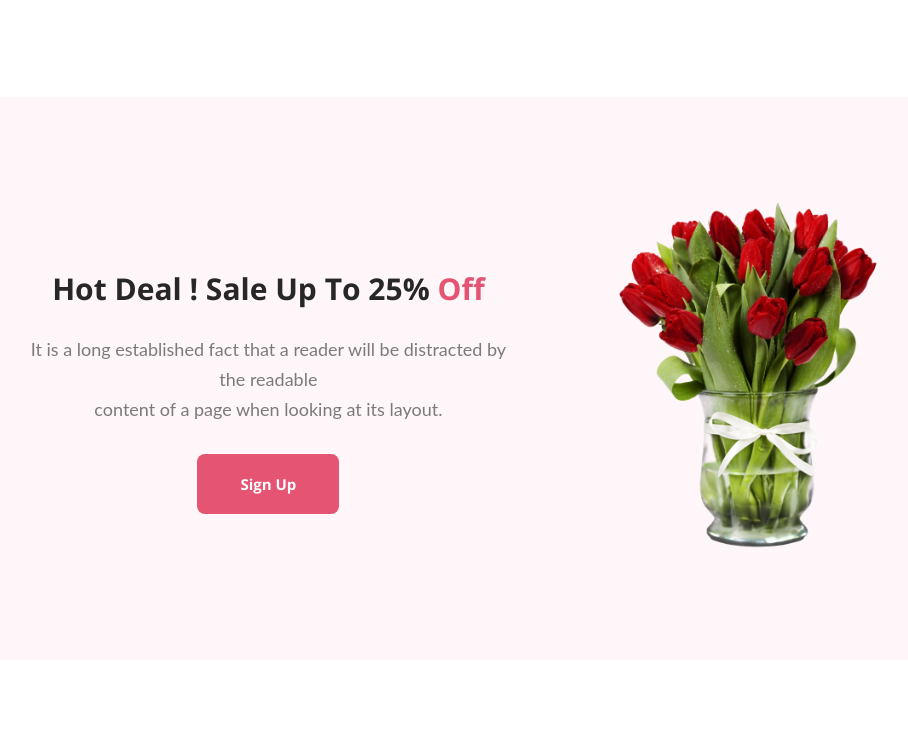
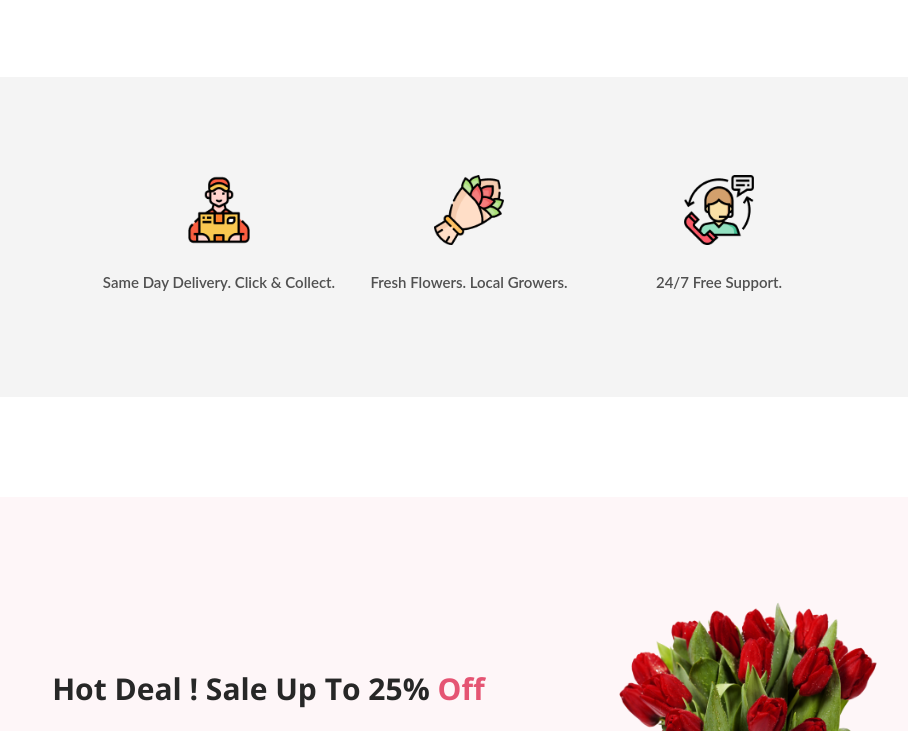
Before and after one commit to pretom97/Programming-Hero-Assignment-1, a plain HTML site: page index.html in a window 1280 px wide. Shown: the part 1248-1979 px from the top of the page, without its empty margins (186-1094 px from the left). Drawn offline with nearby package versions, Linux system fonts and the light colour scheme.

Commit message:
optional and footer done

```diff
--- a/index.html
+++ b/index.html
@@ -81,6 +81,32 @@
           </div>
         </div>
       </section>
+      <section class="optional">
+        <div class="div-insede-optional">
+          <img
+            class="image-inside-div-optional"
+            src="Flower-Asset/Group 57.png"
+            alt="duty image"
+          />
+          <p class="optional-descrition">Same Day Delivery. Click & Collect.</p>
+        </div>
+        <div class="div-insede-optional">
+          <img
+            class="image-inside-div-optional"
+            src="Flower-Asset/Group 58.png"
+            alt="duty image"
+          />
+          <p class="optional-descrition">Fresh Flowers. Local Growers.</p>
+        </div>
+        <div class="div-insede-optional">
+          <img
+            class="image-inside-div-optional"
+            src="Flower-Asset/Group 59.png"
+            alt="duty image"
+          />
+          <p class="optional-descrition">24/7 Free Support.</p>
+        </div>
+      </section>
       <section class="Hot-Deal">
         <div class="hot-deal-writings">
           <h2 class="hot-deal-tittle">
@@ -144,14 +170,15 @@
         </div>
       </section>
     </main>
-    <footer>
+    <footer class="foot">
       <div class="footer-tittle">
         <h2><span class="span-color">Flower</span>Shop</h2>
       </div>
       <div class="footer-description">
         <p>
           It is a long established fact that a reader will be distracted by the
-          readable content of a page when looking at its layout.
+          readable <br />
+          content of a page when looking at its layout.
         </p>
       </div>
       <div class="copy-right">
--- a/styles/shop.css
+++ b/styles/shop.css
@@ -105,7 +105,6 @@ a:active {
   align-items: center;
   align-content: center;
   max-width: 1200px;
-  /* padding-left: 250px; */
   margin: auto;
   gap: 20px;
 }
@@ -125,10 +124,6 @@ a:active {
   border-radius: 300px 300px 0px 0px;
   width: 300px;
   height: 370px;
-  /* align-items: center; */
-  /* justify-content: center;
-  align-content: center; */
-  /* margin: 40px 40px; */
 }
 
 .image1 {
@@ -172,6 +167,41 @@ a:active {
   font-weight: 800;
   margin-top: 10px;
 }
+/* optional section related styles */
+.optional {
+  display: flex;
+  margin: auto;
+  background-color: rgba(39, 39, 39, 0.05);
+  width: 950px;
+  justify-content: center;
+  align-items: center;
+  align-content: center;
+  height: 320px;
+  margin-top: 80px;
+  padding-left: 30px;
+}
+.div-insede-optional {
+  display: flex;
+  flex-direction: column;
+  width: 250px;
+  gap: 20px;
+}
+.image-inside-div-optional {
+  width: 70px;
+  flex-shrink: 0;
+  align-items: center;
+  margin: auto;
+}
+.optional-descrition {
+  margin: auto;
+  font-size: 15px;
+  color: rgba(39, 39, 39, 0.8);
+  text-align: center;
+  font-family: Lato;
+  font-style: normal;
+  font-weight: 600;
+  line-height: 35px;
+}
 /* hot deal section styles */
 .Hot-Deal {
   display: flex;
@@ -194,8 +224,6 @@ a:active {
   font-size: 30px;
   font-weight: 700;
   text-align: center;
-  /* padding-top: 100px; */
-  /* padding-left: 150px; */
 }
 .off {
   color: #e55473;
@@ -207,7 +235,6 @@ a:active {
   font-size: 18px;
   font-weight: 400;
   line-height: 30px;
-  /* padding-left: 150px; */
 }
 .Sign-Up {
   border-radius: 8px;
@@ -228,12 +255,10 @@ a:active {
   margin-top: 30px;
 }
 .hot-deal-item {
-  /* padding-right: 200px; */
   margin-right: 200px;
 }
 .hot-deal-image {
   width: 100%;
-  /* padding-top: 200px; */
 }
 /* instagram related styles */
 .f-1 {
@@ -259,8 +284,6 @@ a:active {
   display: flex;
   flex-direction: row;
   justify-content: center;
-  /* gap: 15px; */
-  /* margin: auto; */
 }
 
 /* Get The Latest Deals styles */
@@ -321,3 +344,36 @@ a:active {
   line-height: normal;
   color: #ffffff;
 }
+
+/* footer related styles */
+.foot {
+  background-color: #111010;
+  flex-shrink: 0;
+  padding: 30px 20px;
+  margin-top: 50px;
+}
+.footer-tittle {
+  text-align: center;
+  color: #ffffff;
+  font-size: xx-large;
+}
+.span-color {
+  color: #e55473;
+}
+
+.footer-description {
+  text-align: center;
+  color: rgba(255, 255, 255, 0.8);
+  text-align: center;
+  font-size: 18px;
+  font-weight: 400;
+  line-height: 30px;
+  margin-top: -30px;
+}
+.copy-right {
+  text-align: center;
+  color: rgba(255, 255, 255, 0.4);
+  font-family: Lato;
+  font-size: 16px;
+  font-weight: 400;
+}
```
